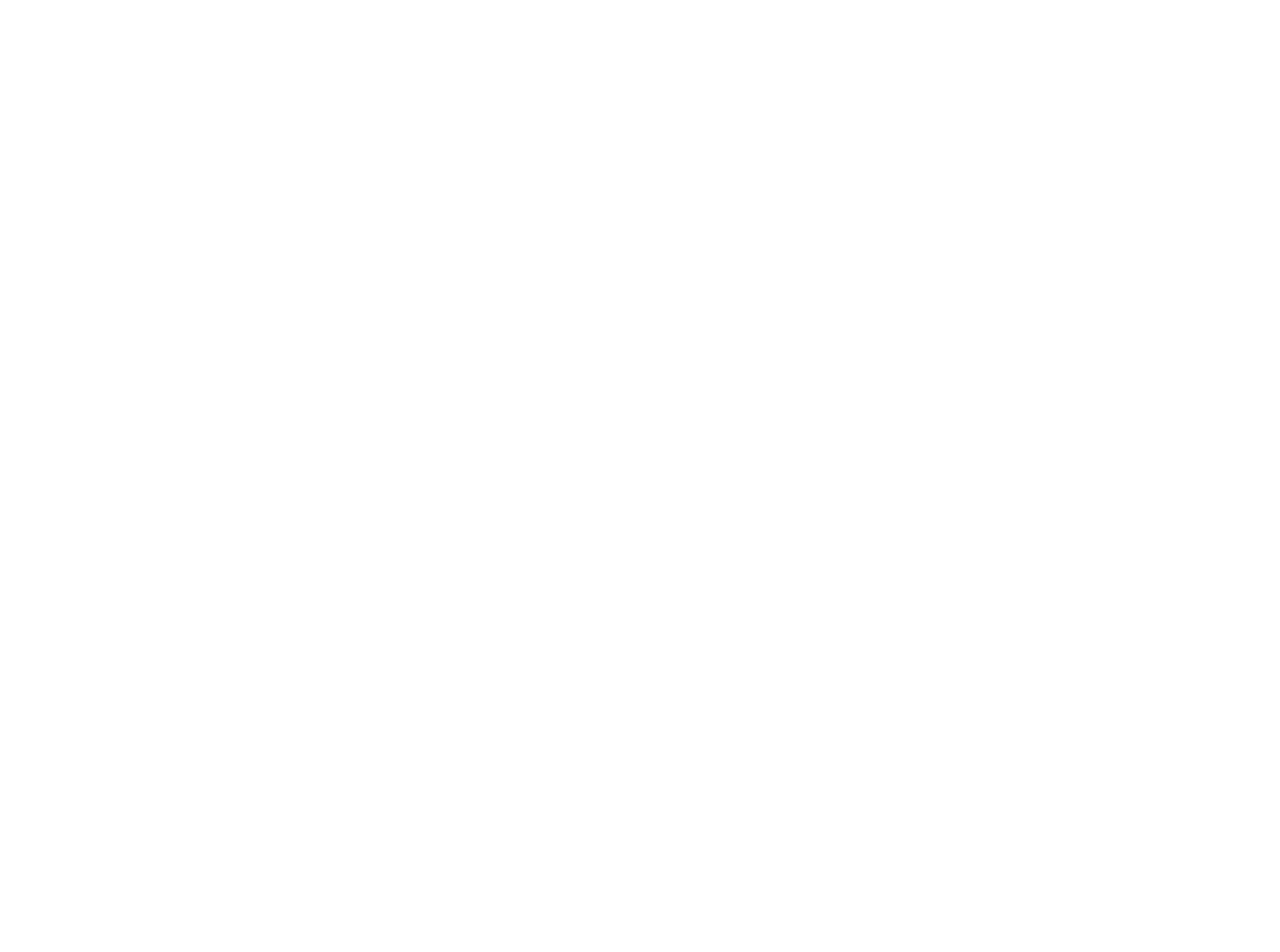
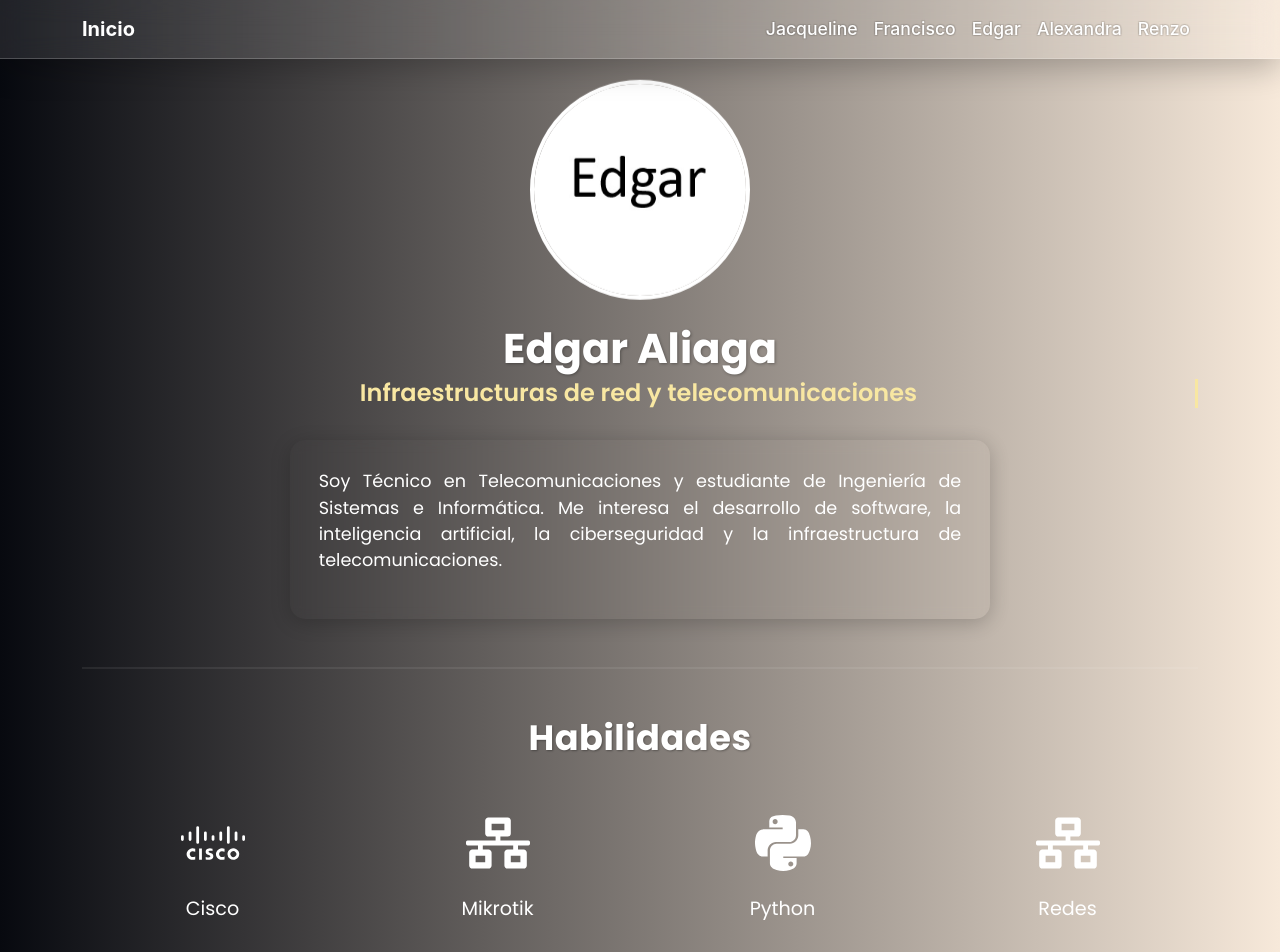
Before and after one commit to JacquelineSalvadorR/Portafolio_GitHub_Grupal, a React (Create React App) app: page /edgar in a window 1280 px wide. Before the commit this address had no page. Shown: the top 952 px of the page. Before the commit the page ends 800 px from the top, so only its background shows below. Built offline with nearby package versions, Linux system fonts and the light colour scheme.

Commit message:
Actualiza todos los perfiles, navbar y estilos

```diff
--- a/src/App.js
+++ b/src/App.js
@@ -1,5 +1,6 @@
 import React from 'react';
 import { BrowserRouter as Router, Routes, Route } from 'react-router-dom';
+import NavbarFija from './components/Navbar';
 import Inicio from './Inicio';
 import Jacqueline from './perfiles/Jacqueline';
 import Edgar from './perfiles/Edgar';
@@ -10,16 +11,15 @@
 function App() {
   return (
     <Router>
+      <NavbarFija />
+
       <Routes>
-        <Route
-          path="/"
-          element={<Inicio onEnter={() => window.scrollTo({ top: 800, behavior: 'smooth' })} />}
-        />
-        <Route path="/perfil/jacqueline-salvador" element={<Jacqueline />} />
-        <Route path="/perfil/edgar-aliaga" element={<Edgar />} />
-        <Route path="/perfil/alexandra-tipacti" element={<Alexandra />} />
-        <Route path="/perfil/francisco-chambi" element={<Francisco />} />
-        <Route path="/perfil/renzo-damian" element={<Renzo />} />
+        <Route path="/" element={<Inicio />} />
+        <Route path="/jacqueline" element={<Jacqueline />} />
+        <Route path="/francisco" element={<Francisco />} />
+        <Route path="/edgar" element={<Edgar />} />
+        <Route path="/alexandra" element={<Alexandra />} />
+        <Route path="/renzo" element={<Renzo />} />
       </Routes>
     </Router>
   );
--- a/src/Inicio.jsx
+++ b/src/Inicio.jsx
@@ -65,7 +65,8 @@
                 size="lg"
                 className="nombre-integrante"
                 style={{ margin: '0.5rem' }}
-                onClick={() => navigate(`/perfil/${nombreRuta}`)}
+                onClick={() => navigate(`/${perfil.info.name.toLowerCase().split(' ')[0]}`)}
+
               >
                 {perfil.info.name}
               </Button>
--- /dev/null
+++ b/src/components/Navbar.css
@@ -0,0 +1,26 @@
+/* 📁 src/components/Navbar.css */
+
+.navbar-glass {
+    background: rgba(255, 255, 255, 0.1);
+    backdrop-filter: blur(12px);
+    -webkit-backdrop-filter: blur(12px);
+    border-bottom: 1px solid rgba(255, 255, 255, 0.2);
+    box-shadow: 0 8px 32px rgba(0, 0, 0, 0.25);
+    z-index: 999;
+  }
+
+  .navbar-glass .nav-link {
+    color: white !important;
+    font-weight: 500;
+    font-size: 1.1rem;
+     text-shadow:
+    -1px -1px 1px rgba(0, 0, 0, 0.1),
+     1px -1px 1px rgba(0, 0, 0, 0.1),
+    -1px  1px 1px rgba(0, 0, 0, 0.1),
+     1px  1px 1px rgba(0, 0, 0, 0.1);
+
+  }
+
+  .navbar-glass .nav-link:hover {
+    color: #f3dda1 !important;
+  }
--- a/src/components/Navbar.jsx
+++ b/src/components/Navbar.jsx
@@ -1,21 +1,35 @@
 import React from 'react';
-import { Link } from 'react-router-dom';
+import { Navbar, Nav, Container } from 'react-bootstrap';
+import { Link, useLocation } from 'react-router-dom';
+import 'bootstrap/dist/css/bootstrap.min.css';
 import './Navbar.css';
 
-const Navbar = () => {
+const NavbarFija = () => {
+  const location = useLocation();
+
+  // 👇 Ocultar navbar si estamos en "/"
+  if (location.pathname === '/') return null;
+
   return (
-    <nav className="navbar">
-      <div className="navbar-logo">Portafolio Grupal</div>
-      <ul className="navbar-links">
-        <li><Link to="/">Inicio</Link></li>
-        <li><Link to="/jacqueline">Jacqueline</Link></li>
-        <li><Link to="/francisco">Francisco</Link></li>
-        <li><Link to="/renzo">Renzo</Link></li>
-        <li><Link to="/edgar">Edgar</Link></li>
-        <li><Link to="/alexandra">Alexandra</Link></li>
-      </ul>
-    </nav>
+    <Navbar expand="lg" fixed="top" className="navbar-glass">
+      <Container>
+        {/* ✅ Ahora dice "Inicio" y redirige al inicio */}
+        <Navbar.Brand as={Link} to="/" className="text-white fw-bold">
+          Inicio
+        </Navbar.Brand>
+        <Navbar.Toggle aria-controls="navbar-perfiles" />
+        <Navbar.Collapse id="navbar-perfiles">
+          <Nav className="ms-auto">
+            <Nav.Link as={Link} to="/jacqueline" className="text-white">Jacqueline</Nav.Link>
+            <Nav.Link as={Link} to="/francisco" className="text-white">Francisco</Nav.Link>
+            <Nav.Link as={Link} to="/edgar" className="text-white">Edgar</Nav.Link>
+            <Nav.Link as={Link} to="/alexandra" className="text-white">Alexandra</Nav.Link>
+            <Nav.Link as={Link} to="/renzo" className="text-white">Renzo</Nav.Link>
+          </Nav>
+        </Navbar.Collapse>
+      </Container>
+    </Navbar>
   );
 };
 
-export default Navbar;
+export default NavbarFija;
--- a/src/data/info.js
+++ b/src/data/info.js
@@ -2,34 +2,33 @@
   {
     info: {
       name: 'Jacqueline Salvador',
-        tagline: 'Administrador de negocios bancarios y Financieros y Estudiante de Ingeniería de Sistemas',
-        description:
-          'Soy estudiante de Ingeniería de Sistemas con interés en el análisis de datos y el desarrollo full-stack. Cuento con experiencia en capacitación, gestión de redes sociales y habilidades en tecnologías clave para el desarrollo web y el manejo de bases de datos.'
+      tagline: 'Administrador de negocios bancarios y Financieros - Estudiante de Ingeniería de Sistemas',
+      description: 'Soy estudiante de Ingeniería de Sistemas con interés en el análisis de datos y el desarrollo full-stack. Cuento con experiencia en capacitación, gestión de redes sociales y habilidades en tecnologías clave para el desarrollo web y el manejo de bases de datos.',
+      fondo: { color1: '#cc99a9', color2: '#d1b77f' }
     },
-      skills: ['SQL', 'React','Git','Desarrollo Web'],
+    skills: ['SQL', 'React', 'Git', 'Desarrollo Web'],
     projects: [
-
       {
         id: 1,
-          title: 'Proyecto 2',
+        title: 'Proyecto 1',
         description: 'Desarrollo Web.',
         image: require('../assets/img/a3.jpg')
       },
       {
         id: 2,
-          title: 'Proyecto 3',
+        title: 'Proyecto 2',
         description: 'Desarrollo Web.',
         image: require('../assets/img/z3.jpg')
       },
       {
         id: 3,
-          title: 'Proyecto 4',
+        title: 'Proyecto 3',
         description: 'Sistema de ventas para la empresa JATECH.',
         image: require('../assets/img/sistemaventas_jatech.png')
       },
       {
         id: 4,
-          title: 'Proyecto 5',
+        title: 'Proyecto 4',
         description: 'Sistema de agendamiento de clientes para AVP.',
         image: require('../assets/img/avp_agendas.png')
       }
@@ -39,8 +38,8 @@
     info: {
       name: 'Francisco Chambi',
       tagline: 'Backend & Frontend Developer',
-        description:
-          'Soy Técnico en Computación con un fuerte enfoque en el desarrollo backend y frontend, apasionado por crear aplicaciones web modernas y escalables. Actualmente, estoy ampliando mis conocimientos hacia el rol de DevOps o SRE, explorando tecnologías para la automatización de despliegues y la administración de infraestructuras robustas.'
+      description: 'Soy Técnico en Computación con un fuerte enfoque en el desarrollo backend y frontend, apasionado por crear aplicaciones web modernas y escalables. Actualmente, estoy ampliando mis conocimientos hacia el rol de DevOps o SRE, explorando tecnologías para la automatización de despliegues y la administración de infraestructuras robustas.',
+      fondo: { color1: '#0f2027', color2: '#2c5364' }
     },
     skills: ['Git', 'CSS', 'Docker', 'React', 'Node.js'],
     projects: [
@@ -86,10 +85,10 @@
     info: {
       name: 'Edgar Aliaga',
       tagline: 'Infraestructuras de red y telecomunicaciones',
-        description:
-          'Soy Técnico en Telecomunicaciones y estudiante de Ingeniería de Sistemas e Informática. Me interesa el desarrollo de software, la inteligencia artificial, la ciberseguridad y la infraestructura de telecomunicaciones.'
+      description: 'Soy Técnico en Telecomunicaciones y estudiante de Ingeniería de Sistemas e Informática. Me interesa el desarrollo de software, la inteligencia artificial, la ciberseguridad y la infraestructura de telecomunicaciones.',
+      fondo: { color1: '#ff9966', color2: '#ff5e62' }
     },
-      skills: ['CISCO', 'MIKROTIK', 'PYTHON', 'REDES'],
+    skills: ['Cisco', 'Mikrotik', 'Python', 'Redes'],
     projects: [
       {
         id: 1,
@@ -115,10 +114,10 @@
     info: {
       name: 'Alexandra Tipacti',
       tagline: 'Desarrollo de Software',
-        description:
-          'Soy una apasionada estudiante de Ingeniería de Sistemas, con interés en el desarrollo de software, la inteligencia artificial y la ciberseguridad. Me encanta crear soluciones tecnológicas innovadoras, mejorar la eficiencia de los procesos y seguir aprendiendo sobre nuevas tecnologías.'
+      description: 'Soy una apasionada estudiante de Ingeniería de Sistemas, con interés en el desarrollo de software, la inteligencia artificial y la ciberseguridad. Me encanta crear soluciones tecnológicas innovadoras, mejorar la eficiencia de los procesos y seguir aprendiendo sobre nuevas tecnologías.',
+      fondo: { color1: '#b24592', color2: '#f15f79' }
     },
-      skills: ['REACT', 'SQL-NOSQL', 'HTML', 'CIBERSEGURIDAD'],
+    skills: ['React', 'SQL', 'Html', 'Ciberseguridad'],
     projects: [
       {
         id: 1,
@@ -144,8 +143,8 @@
     info: {
       name: 'Renzo Damian',
       tagline: 'Desarrollador Web Full Stack',
-        description:
-          'Soy un estudiante de Ingeniería de Sistemas con un enfoque en el desarrollo web full stack. Me apasiona crear aplicaciones web modernas y escalables.'
+      description: 'Soy un estudiante de Ingeniería de Sistemas con un enfoque en el desarrollo web full stack. Me apasiona crear aplicaciones web modernas y escalables.',
+      fondo: { color1: '#43cea2', color2: '#185a9d' }
     },
     skills: ['HTML', 'CSS', 'C#'],
     projects: [
--- a/src/perfiles/Edgar.jsx
+++ b/src/perfiles/Edgar.jsx
@@ -1,53 +1,28 @@
-import React from "react";
-import { Container, Row, Col, Form, Button } from "react-bootstrap";
-import { motion } from "framer-motion";
-import { FaLinkedin, FaGithub, FaTwitter, FaDiscord, FaNetworkWired, FaServer, FaPython } from "react-icons/fa";
-import "../styles/Jacqueline.css";
-import fotoEdgar from "../assets/img/edgar.jpg";
+import React from 'react';
+import { Container, Row, Col, Form, Button } from 'react-bootstrap';
+import { motion } from 'framer-motion';
+import { FaPython, FaNetworkWired, FaLinkedin, FaGithub, FaTwitter, FaDiscord } from 'react-icons/fa';
+import { SiCisco } from 'react-icons/si';
+import '../styles/Jacqueline.css';
+import portfolioData from '../data/info';
+import fotoEdgar from '../assets/img/edgar.jpg';
 
 const Edgar = () => {
-  const info = {
-    nombre: "Edgar Aliaga",
-    tagline: "Infraestructuras de red y telecomunicaciones",
-    descripcion: "Soy Técnico en Telecomunicaciones y estudiante de Ingeniería de Sistemas e Informática. Me interesa el desarrollo de software, la inteligencia artificial, la ciberseguridad y la infraestructura de telecomunicaciones.",
-    habilidades: ["CISCO", "MIKROTIK", "PYTHON", "REDES"],
-    proyectos: [
-      {
-        id: 1,
-        titulo: "Proyecto 1",
-        descripcion: "Proyecto de telecomunicaciones.",
-        imagen: require("../assets/img/e1.jpg"),
-      },
-      {
-        id: 2,
-        titulo: "Proyecto 2",
-        descripcion: "Instalación de redes y seguridad.",
-        imagen: require("../assets/img/e2.jpg"),
-      },
-      {
-        id: 3,
-        titulo: "Proyecto 3",
-        descripcion: "Simulación de redes virtuales.",
-        imagen: require("../assets/img/e3.jpg"),
-      },
-    ],
-    redes: {
-      linkedin: "https://www.linkedin.com/in/edgarsalazar",
-      github: "https://github.com/edgarsalazar",
-      twitter: "https://x.com/edgarsalazar",
-      discord: "https://discord.com/users/edgars2025",
-    },
-  };
+  const perfil = portfolioData.find((p) => p.info.name === 'Edgar Aliaga');
+  if (!perfil) return <p>Perfil no encontrado</p>;
 
+  const { info, skills, projects } = perfil;
   const skillIcons = {
-    CISCO: <FaNetworkWired />,
-    MIKROTIK: <FaServer />,
-    PYTHON: <FaPython />,
-    REDES: <FaNetworkWired />,
+    Cisco: <SiCisco />,
+    Mikrotik: <FaNetworkWired />,
+    Python: <FaPython />,
+    Redes: <FaNetworkWired />
   };
 
   return (
-    <motion.div className="perfil-jacqueline" style={{ background: "linear-gradient(to right, #232526, #414345)" }}
+    <motion.div
+      className="perfil-jacqueline"
+      style={{ background: "linear-gradient(to right,rgb(7, 9, 15),rgb(247, 233, 218))" }}
       initial={{ opacity: 0, y: 30 }}
       animate={{ opacity: 1, y: 0 }}
       transition={{ duration: 0.8 }}
@@ -56,29 +31,30 @@
         <img
           src={fotoEdgar}
           alt="Edgar Aliaga"
-          className="foto-perfil mx-auto"
+          className="perfil-foto"
         />
 
-        <h2 className="nombre">{info.nombre}</h2>
-        <h5 className="tagline">{info.tagline}</h5>
-        <div className="descripcion-box">
-          <p className="descripcion mx-auto">{info.descripcion}</p>
+        <h1 className="perfil-nombre">{info.name}</h1>
+        <h4 className="perfil-titulo">{info.tagline}</h4>
+
+        <div className="descripcion-box" style={{ background: 'transparent' }}>
+          <p className="descripcion mx-auto">{info.description}</p>
         </div>
 
         <hr className="separador" />
 
         <h4 className="seccion-titulo">Habilidades</h4>
         <Row className="justify-content-center">
-          {info.habilidades.map((habilidad, index) => (
-            <Col key={index} xs={6} md={3} className="mb-4">
+          {skills.map((skill, idx) => (
+            <Col key={idx} xs={6} md={3} className="mb-4">
               <motion.div
                 className="skill-icon"
                 initial={{ scale: 0 }}
                 animate={{ scale: 1 }}
-                transition={{ delay: index * 0.2 }}
+                transition={{ delay: idx * 0.2 }}
               >
-                <div>{skillIcons[habilidad] || "💡"}</div>
-                <p>{habilidad}</p>
+                <div>{skillIcons[skill] || '💡'}</div>
+                <p>{skill}</p>
               </motion.div>
             </Col>
           ))}
@@ -88,19 +64,19 @@
 
         <h4 className="seccion-titulo">Proyectos</h4>
         <div className="proyectos-grid">
-          {info.proyectos.map((proyecto, idx) => (
+          {projects.map((project, idx) => (
             <motion.div
               className="card-overlay-proyecto"
-              key={proyecto.id}
+              key={project.id}
               initial={{ opacity: 0, y: 30 }}
               whileInView={{ opacity: 1, y: 0 }}
               viewport={{ once: true }}
               transition={{ duration: 0.6, delay: idx * 0.2 }}
             >
-              <img src={proyecto.imagen} alt={proyecto.titulo} />
+              <img src={project.image} alt={project.title} />
               <div className="overlay">
-                <h5>{proyecto.titulo}</h5>
-                <p>{proyecto.descripcion}</p>
+                <h5>{project.title}</h5>
+                <p>{project.description}</p>
               </div>
             </motion.div>
           ))}
@@ -112,7 +88,7 @@
         <Row className="contacto-form align-items-center">
           <Col md={6} className="mb-4">
             <img
-              src={require("../assets/img/contacto.png")}
+              src={require('../assets/img/contacto.png')}
               alt="Contacto"
               className="img-fluid contacto-img"
             />
@@ -126,16 +102,16 @@
             </Form>
 
             <div className="social-links mt-4 d-flex justify-content-center gap-3">
-              <a href={info.redes.linkedin} target="_blank" rel="noreferrer">
+              <a href="#" target="_blank" rel="noreferrer">
                 <FaLinkedin size={30} color="white" />
               </a>
-              <a href={info.redes.github} target="_blank" rel="noreferrer">
+              <a href="#" target="_blank" rel="noreferrer">
                 <FaGithub size={30} color="white" />
               </a>
-              <a href={info.redes.twitter} target="_blank" rel="noreferrer">
+              <a href="#" target="_blank" rel="noreferrer">
                 <FaTwitter size={30} color="white" />
               </a>
-              <a href={info.redes.discord} target="_blank" rel="noreferrer">
+              <a href="#" target="_blank" rel="noreferrer">
                 <FaDiscord size={30} color="white" />
               </a>
             </div>
--- a/src/styles/Jacqueline.css
+++ b/src/styles/Jacqueline.css
@@ -1,170 +1,271 @@
-/* Fondo gradiente animado */
-.fondo-jacqueline {
-  background: linear-gradient(135deg, #ff6ec4, #7873f5);
+/* Fondo general */
+.perfil-jacqueline {
   min-height: 100vh;
-  padding: 2rem;
+  padding: 2rem 0;
+  font-family: 'Poppins', sans-serif;
   color: white;
-  font-family: 'Segoe UI', sans-serif;
 }
 
-/* Encabezado */
-.perfil-header {
-  text-align: center;
+/* Imagen del perfil */
+.perfil-foto {
+  width: 220px;
+  height: 220px;
+  object-fit: cover;
+  border-radius: 50%;
+  border: 4px solid white;
+  margin-bottom: 1.5rem;
+  display: block;
+  margin-left: auto;
+  margin-right: auto;
+}
+
+@keyframes flotar {
+  0% { transform: translateY(0); }
+  50% { transform: translateY(-8px); }
+  100% { transform: translateY(0); }
+}
+
+.perfil-foto {
+  /* estilos anteriores */
+  animation: flotar 3s ease-in-out infinite;
+}
+
+
+/* Nombre y Título */
+.perfil-nombre {
+  font-size: 2.6rem;
+  font-weight: 700;
+  margin-bottom: 0.3rem;
+  color: white;
+}
+
+.perfil-titulo {
+  font-size: 1.4rem;
+  font-weight: 500;
+  color: #e0e0e0;
   margin-bottom: 2rem;
 }
 
-.perfil-foto {
-  width: 180px;
-  height: 180px;
-  object-fit: cover;
-  border-radius: 50%;
-  border: 4px solid white;
-  margin-bottom: 1rem;
-  box-shadow: 0 0 10px rgba(255, 255, 255, 0.4);
+
+/* Caja de descripción */
+.descripcion-box {
+  border-radius: 15px;
+  max-width: 700px;
+  margin: 0 auto 2rem;
+  padding: 1.8rem;
+  font-size: 1.1rem;
+  font-weight: 400;
+  backdrop-filter: blur(6px);
+  color: white;
+  background: linear-gradient(-45deg,  #86adf0, #1e3c72, #c3cfe2);
+  background-size: 600% 600%;
+  animation: gradiente-mov 10s ease infinite;
+  box-shadow: 0 4px 20px rgba(0,0,0,0.2);
+  text-align: justify;
 }
 
-.perfil-nombre {
-  font-size: 2rem;
-  margin: 0;
+@keyframes gradiente-mov {
+  0% { background-position: 0% 50%; }
+  50% { background-position: 100% 50%; }
+  100% { background-position: 0% 50%; }
 }
 
-.perfil-descripcion {
-  font-size: 1.1rem;
-  margin: 0.5rem 0;
-}
-
-.perfil-redes a {
-  font-size: 1.5rem;
-  color: white;
-  margin: 0 0.5rem;
-  transition: transform 0.3s ease;
-}
-
-.perfil-redes a:hover {
-  transform: scale(1.2);
-  color: #ffe4f1;
-}
-
-/* Secciones */
-.perfil-seccion {
+/* Separadores */
+.separador {
+  border-top: 2px solid rgba(255, 255, 255, 0.3);
   margin: 3rem 0;
 }
 
-.perfil-seccion h2 {
-  font-size: 1.6rem;
-  margin-bottom: 1rem;
+/* Títulos de secciones */
+.seccion-titulo {
+.seccion-titulo {
+  font-size: 2rem;
+  font-weight: 600;
+  margin-bottom: 2rem;
+  color: white;
+}
+
 }
 
 /* Habilidades */
-.perfil-habilidades {
-  display: flex;
-  gap: 2rem;
-  justify-content: center;
-  flex-wrap: wrap;
+.skill-icon {
+  font-size: 4rem; /* ícono más grande */
+  color: white;
+  text-align: center;
+  transition: transform 0.3s ease;
+  cursor: pointer;
 }
 
-.habilidad-icono {
-  display: flex;
-  flex-direction: column;
-  align-items: center;
-  font-size: 2rem;
-  transition: transform 0.3s ease;
+.skill-icon:hover {
+  animation: flotando 0.8s ease forwards;
 }
 
-.habilidad-icono span {
-  font-size: 0.9rem;
-  margin-top: 0.5rem;
+@keyframes flotando {
+  0%   { transform: translateY(0); }
+  30%  { transform: translateY(-8px); }
+  60%  { transform: translateY(4px); }
+  100% { transform: translateY(0); }
 }
 
-.habilidad-icono:hover {
-  transform: scale(1.1);
+.skill-icon p {
+  margin-top: 0.5rem;
+  font-size: 1.2rem;
+  font-weight: 500;
 }
 
-/* Proyectos */
-.perfil-proyectos {
+
+/* Grid de proyectos */
+.proyectos-grid {
   display: grid;
-  grid-template-columns: repeat(auto-fit, minmax(250px, 1fr));
+  grid-template-columns: repeat(auto-fit, minmax(280px, 1fr));
   gap: 1.5rem;
+  padding: 1rem 0;
+  justify-items: center;
 }
 
-.proyecto-card {
+.card-overlay-proyecto {
   position: relative;
+  width: 100%;
+  max-width: 350px;
+  border-radius: 12px;
   overflow: hidden;
-  border-radius: 12px;
+  box-shadow: 0 4px 15px rgba(0, 0, 0, 0.3);
+  transition: transform 0.3s ease-in-out;
+}
+.card-overlay-proyecto:hover {
+  transform: translateY(-10px) scale(1.03); /* 🔥 Aquí el movimiento */
+  box-shadow: 0 8px 30px rgba(0, 0, 0, 0.5); /* Más profundidad */
+}
+.card-overlay-proyecto img {
+  width: 100%;
+  height: 220px;
+  object-fit: cover;
+  transition: 0.3s ease;
 }
 
-.proyecto-imagen img {
-  width: 100%;
-  height: auto;
-  display: block;
-  border-radius: 12px;
-}
-
-.proyecto-overlay {
+/* Velo solo al pasar */
+.card-overlay-proyecto .overlay {
   position: absolute;
   top: 0;
   left: 0;
   width: 100%;
   height: 100%;
-  background: rgba(15, 15, 15, 0.75);
+  background: rgba(0, 0, 0, 0.6);
   color: white;
   opacity: 0;
-  transition: opacity 0.3s ease;
   display: flex;
   flex-direction: column;
   justify-content: center;
   align-items: center;
   padding: 1rem;
+  transition: opacity 0.3s ease-in-out;
   text-align: center;
 }
 
-.proyecto-card:hover .proyecto-overlay {
+.card-overlay-proyecto:hover .overlay {
   opacity: 1;
 }
 
-/* Formulario de contacto */
-.contacto {
-  display: flex;
-  flex-wrap: wrap;
-  gap: 2rem;
-  align-items: center;
-  justify-content: center;
+.overlay h5 {
+  font-size: 1.2rem;
+  margin-bottom: 0.5rem;
 }
 
-.contacto-columna {
-  flex: 1 1 300px;
+.overlay p {
+  font-size: 1rem;
+}
+
+/* Formulario contacto */
+.contacto-form {
+  margin-top: 2rem;
 }
 
 .contacto-img {
-  width: 100%;
-  max-width: 300px;
+  max-width: 350px;
+  animation: flotar 3s ease-in-out infinite;
 }
 
-.formulario-contacto {
-  display: flex;
-  flex-direction: column;
-  gap: 1rem;
+@keyframes flotar {
+  0% { transform: translateY(0); }
+  50% { transform: translateY(-10px); }
+  100% { transform: translateY(0); }
 }
 
-.formulario-contacto input,
-.formulario-contacto textarea {
-  padding: 0.8rem;
+/* Inputs */
+form input, form textarea {
+  background-color: white;
   border: none;
   border-radius: 8px;
+  padding: 0.75rem;
+  font-family: 'Poppins', sans-serif;
   font-size: 1rem;
+  width: 100%;
 }
 
-.formulario-contacto button {
-  padding: 0.8rem;
-  background-color: #ffffff;
-  color: #333;
-  border: none;
-  border-radius: 8px;
-  font-weight: bold;
-  cursor: pointer;
-  transition: background-color 0.3s ease;
+form input::placeholder, form textarea::placeholder {
+  color: #888;
 }
 
-.formulario-contacto button:hover {
-  background-color: #f8d1ea;
+/* Botón enviar */
+form button {
+  background-color: #d88ca5;
+  border: none;
+  padding: 0.75rem 2rem;
+  border-radius: 8px;
+  font-family: 'Poppins', sans-serif;
+  font-weight: 600;
+  margin-top: 1rem;
 }
+
+/* Redes sociales */
+.social-links a {
+  color: white;
+  transition: color 0.3s;
+}
+
+.social-links a:hover {
+  color: #d88ca5;
+}
+/* Nombre grande y elegante */
+.perfil-nombre {
+  font-size: 2.6rem;
+  font-weight: 700;
+  color: white;
+  font-family: 'Poppins', sans-serif;
+  margin-bottom: 0.3rem;
+  text-shadow: 1px 1px 3px rgba(0,0,0,0.3);
+}
+
+/* Profesión (debajo del nombre) */
+.perfil-titulo {
+  color: #f8e7a2; /* un dorado claro que resalta en cualquier fondo */
+  font-size: 1.5rem;
+  font-weight: 600;
+  font-family: 'Poppins', sans-serif;
+  overflow: hidden;
+  white-space: nowrap;
+  border-right: 0.15em solid #f8e7a2;
+  animation: typing 2.8s steps(30, end), blink-caret 0.75s step-end infinite;
+}
+
+@keyframes typing {
+  from { width: 0 }
+  to { width: 100% }
+}
+
+@keyframes blink-caret {
+  from, to { border-color: transparent }
+  50% { border-color: #f8e7a2 }
+}
+
+
+/* Palabras clave: Habilidades, Proyectos, Contáctame */
+.seccion-titulo {
+  font-size: 2.2rem;
+  font-weight: 700;
+  color: white;
+  font-family: 'Poppins', sans-serif;
+  margin-bottom: 2rem;
+  text-shadow: 1px 1px 2px rgba(0,0,0,0.3);
+  letter-spacing: 0.5px;
+}
```
Also changed, not shown: src/perfiles/Alexandra.jsx (+23 -23 lines), src/perfiles/Francisco.jsx (+21 -13 lines), src/perfiles/Jacqueline.jsx (+15 -19 lines), src/perfiles/Renzo.jsx (+16 -9 lines). Lines whose indentation alone changed are shown as unchanged.
